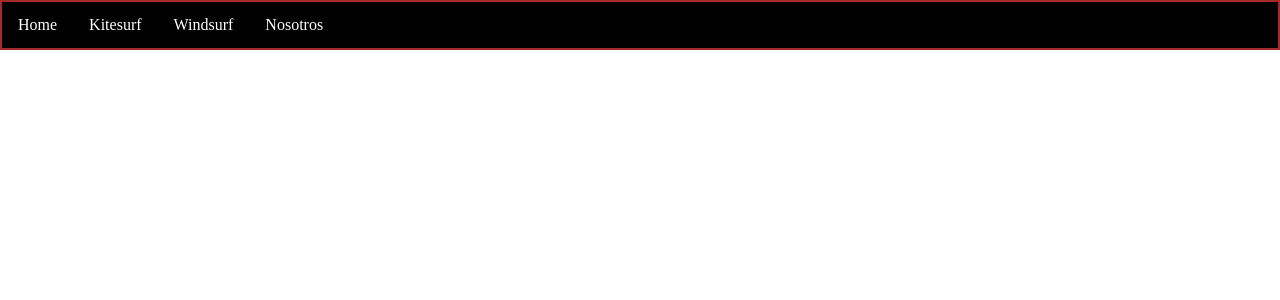
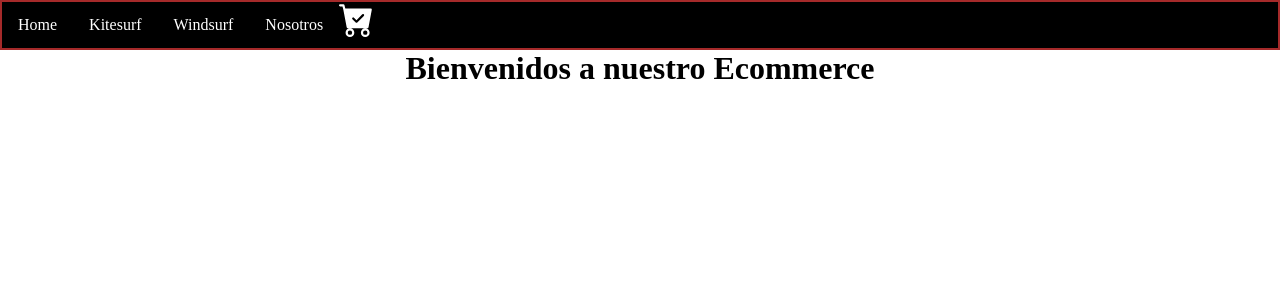
Before and after one commit to trussoromera/proyecto-react-js, a React (Vite) app: page / in a window 1280 px wide. Shown: the top 300 px of the page. Built offline with nearby package versions, Linux system fonts and the light colour scheme.

Commit message:
agregando

```diff
--- a/package.json
+++ b/package.json
@@ -11,6 +11,7 @@
   "dependencies": {
     "react": "^18.2.0",
     "react-dom": "^18.2.0",
+    "react-icons": "^4.4.0",
     "sass": "^1.54.8"
   },
   "devDependencies": {
--- a/src/App.jsx
+++ b/src/App.jsx
@@ -1,11 +1,16 @@
 import NavBar from "./components/NavBar";
+import ItemListContainer from "./containers/ItemListContainer";
 
 function App() {
+  const categorias = ["Home" , "Kitesurf" , "Windsurf" , "Nosotros"]
 
 
   return (
     <>
-    <NavBar/>
+    <NavBar
+    categories={categorias}
+    />
+    <ItemListContainer greeting={"Bienvenidos a nuestro Ecommerce"}/>
 
     </>
   )
--- a/src/components/NavBar/index.jsx
+++ b/src/components/NavBar/index.jsx
@@ -1,25 +1,24 @@
 import React from 'react';
+import CardWidget from '../../containers/ItemListContainer/CartWidget';
 import './styles.scss';
 
-const NavBar = () => {
-  return (
+const NavBar = ({categories}) => {
+return (
     <div>
         <ul>
-            <li>
-                <a href="">Home</a>
-            </li>
-            <li>
-                <a href="">Kitesurf</a>
-            </li>
-            <li>
-                <a href="">Windsurf</a>
-            </li>
-            <li>
-                <a href="">Nosotros</a>
-            </li>
+            {
+                categories.map((category,i=0) => {
+                    i = i + 1;
+                    return(
+                        <li key={i}>
+                            <a href="/#">{category}</a>
+                        </li>
+                    )})
+                    }
+            <CardWidget/>
         </ul>
     </div>
-  )
+)
 }
 
 export default NavBar
--- a/src/components/NavBar/styles.scss
+++ b/src/components/NavBar/styles.scss
@@ -5,7 +5,10 @@ li a{
     text-align: center;
     padding: 14px 16px;
 
+}
 
+li a:hover{
+    background-color: rgba(255, 255, 255, 0.416);
 }
 
 ul{
--- /dev/null
+++ b/src/containers/ItemListContainer/CartWidget/index.jsx
@@ -0,0 +1,13 @@
+import React from 'react';
+import './styles.scss'
+import { BsFillCartCheckFill } from 'react-icons/bs';
+
+const CardWidget = () => {
+return (
+    <div>
+        <BsFillCartCheckFill color='white' size={35}/>
+    </div>
+)
+}
+
+export default CardWidget
--- /dev/null
+++ b/src/containers/ItemListContainer/index.jsx
@@ -0,0 +1,12 @@
+import React from 'react';
+import './styles.scss'
+
+const ItemListContainer = ({greeting}) => {
+  return (
+    <div>
+        <h1>{greeting}</h1>
+    </div>
+  )
+}
+
+export default ItemListContainer
--- /dev/null
+++ b/src/containers/ItemListContainer/styles.scss
@@ -0,0 +1,3 @@
+h1{
+    text-align: center;
+}
```
Also changed, not shown: src/containers/ItemListContainer/CartWidget/styles.scss (added), 1 other file (tests, documents, lock files or other folders).
